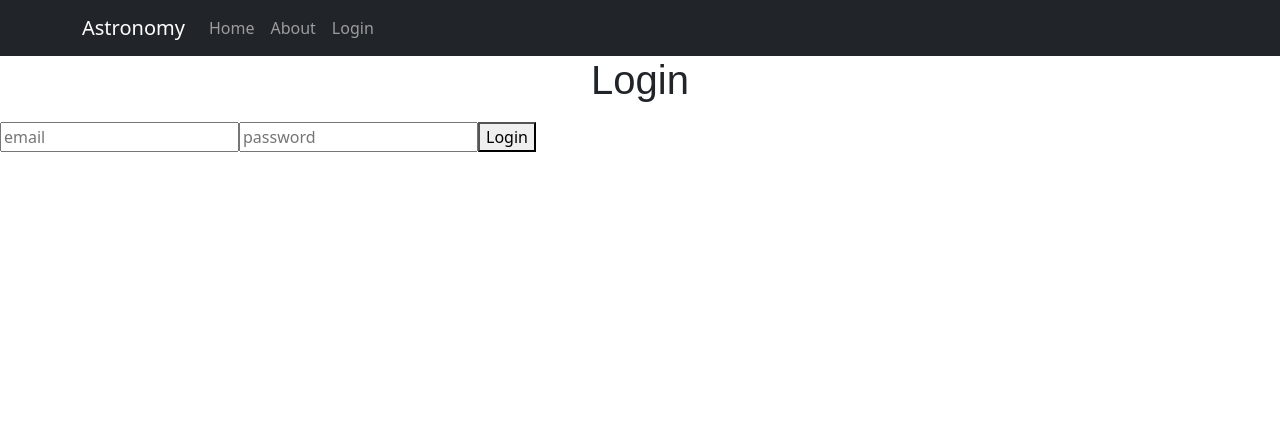
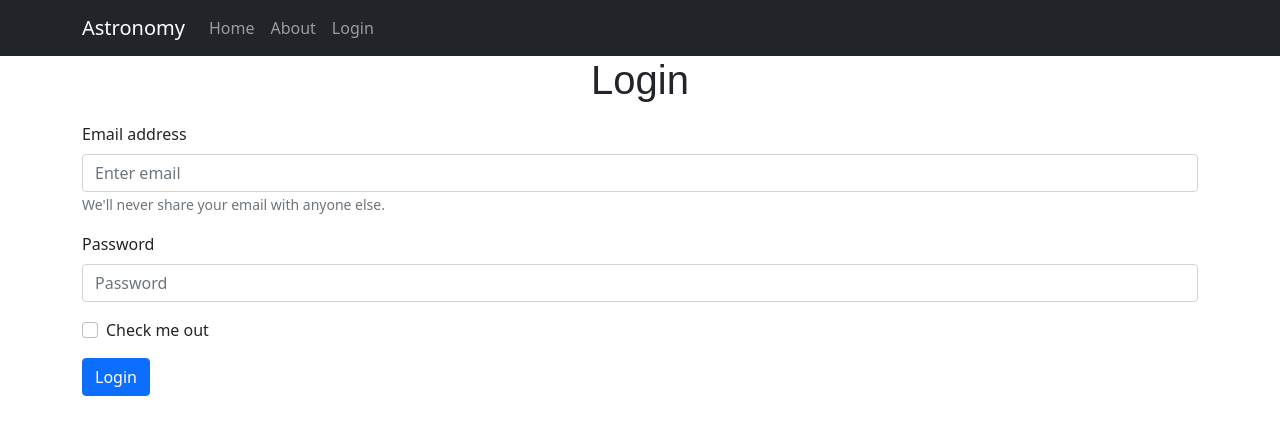
Before and after one commit to PTP-JR/kel-3, a React (Create React App) app: page /login in a window 1280 px wide. Shown: the top 434 px of the page. Built offline with nearby package versions, Linux system fonts and the light colour scheme.

Commit message:
add styling css boostrap Login

```diff
--- a/src/App.css
+++ b/src/App.css
@@ -4,7 +4,9 @@
 
 #listdata {
   display: flex;
-  justify-content: space-around;
+  flex-wrap: wrap;
+  flex-direction: column;
+  justify-content: center;
   background-image: url(./components/img/sampul1.png);
   padding-left: 30px;
   padding-top: 20px;
--- a/src/App.js
+++ b/src/App.js
@@ -8,7 +8,7 @@
 
 function App() {
   return (
-    <div>
+    <div >
     <Navbar bg="dark" variant="dark">
     <Container>
     <Navbar.Brand href="#home">Astronomy</Navbar.Brand>
--- a/src/components/ListData.js
+++ b/src/components/ListData.js
@@ -22,14 +22,13 @@
                 <div id= "listdata" key={index}>
                  <Container>
                  <Row>
-                 <Col>
+                 <Col xs={6}>
                  <Card style={{ width: '18rem' }}>
                  <Card.Img variant="top" src={items.url}  alt="NASA" />
                  <Card.Body>
                      <Card.Title>Title : {items.title}</Card.Title><Card.Text>
                      <p>Copyright : {items.copyright}</p>
                     </Card.Text>
-                 {/* <Button variant="primary">Go somewhere</Button> */}
                 </Card.Body>
                 </Card>
                 </Col>
--- a/src/components/Login.js
+++ b/src/components/Login.js
@@ -1,5 +1,6 @@
 import { useState } from "react";
 import { useHistory } from "react-router-dom";
+import {Form, Button, Container} from "react-bootstrap"
 
 function Login() {
   const history = useHistory()
@@ -20,10 +21,10 @@
   }
 ]);
 
-  const [dataLogin, setDataLogin] = useState({
+  const [dataLogin, setDataLogin] = useState([{
     email: "",
     password: ""
-  });
+  }]);
 
   const handleChange = (event) => {
     setDataLogin({
@@ -38,7 +39,7 @@
 
     if (dataLogin.email === user.email){
       if (dataLogin.password === user.password){
-        history.push("/")
+        history.push("/about")
       }
     } else {
       alert("email dan password salah")
@@ -49,28 +50,29 @@
   return (
     <div>
       <h1 className= "judul3">Login</h1>
+      <Container>
+    <Form>
+   <Form.Group className="mb-3" controlId="formBasicEmail">
+    <Form.Label>Email address</Form.Label>
+    <Form.Control name= "email" type="email" placeholder="Enter email" value={dataLogin.email} onChange={handleChange}/>
+    <Form.Text className="text-muted">
+      We'll never share your email with anyone else.
+    </Form.Text>
+  </Form.Group>
 
-      <form>
-        <input
-          type="text"
-          name="email"
-          placeholder="email"
-          id=""
-          value={dataLogin.email}
-          onChange={handleChange}
-          />
+  <Form.Group className="mb-3" controlId="formBasicPassword">
+    <Form.Label>Password</Form.Label>
+    <Form.Control name="password" type="password" placeholder="Password" value={dataLogin.password} onChange={handleChange}/>
+  </Form.Group>
+  <Form.Group className="mb-3" controlId="formBasicCheckbox">
+    <Form.Check type="checkbox" label="Check me out" />
+  </Form.Group>
+  <Button  onClick={handleSubmit} variant="primary" type="submit">
+    Login
+  </Button>
+</Form>
+</Container>
 
-        <input
-          type="text"
-          name="password"
-          placeholder="password"
-          id=""
-          value={dataLogin.password}
-          onChange={handleChange}
-          />
-
-          <button onClick={handleSubmit}>Login</button>
-      </form>
     </div>
   );
 }
```
